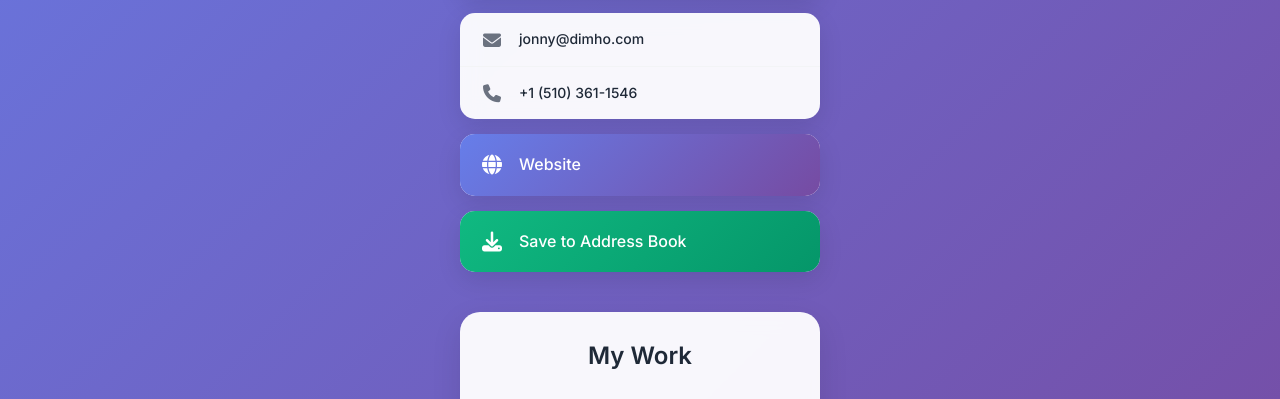
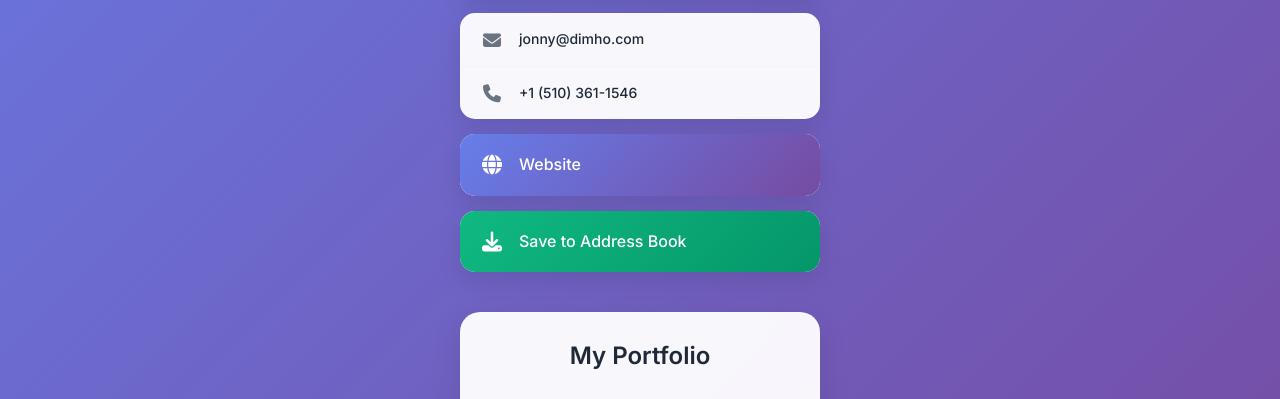
Before and after one commit to jonnychn/mycard, a plain HTML site: page index.html in a window 1280 px wide. Shown: the part 608-1007 px from the top of the page. Drawn offline with Linux system fonts and the light colour scheme.

Commit message:
Update index.html

```diff
--- a/index.html
+++ b/index.html
@@ -567,7 +567,7 @@
 
         <!-- Work Portfolio Carousel -->
         <div class="portfolio-section">
-            <h2>My Work</h2>
+            <h2>My Portfolio</h2>
             <div class="carousel-container">
                 <div class="carousel-track">
                     <!-- Work Image 1 -->
```
